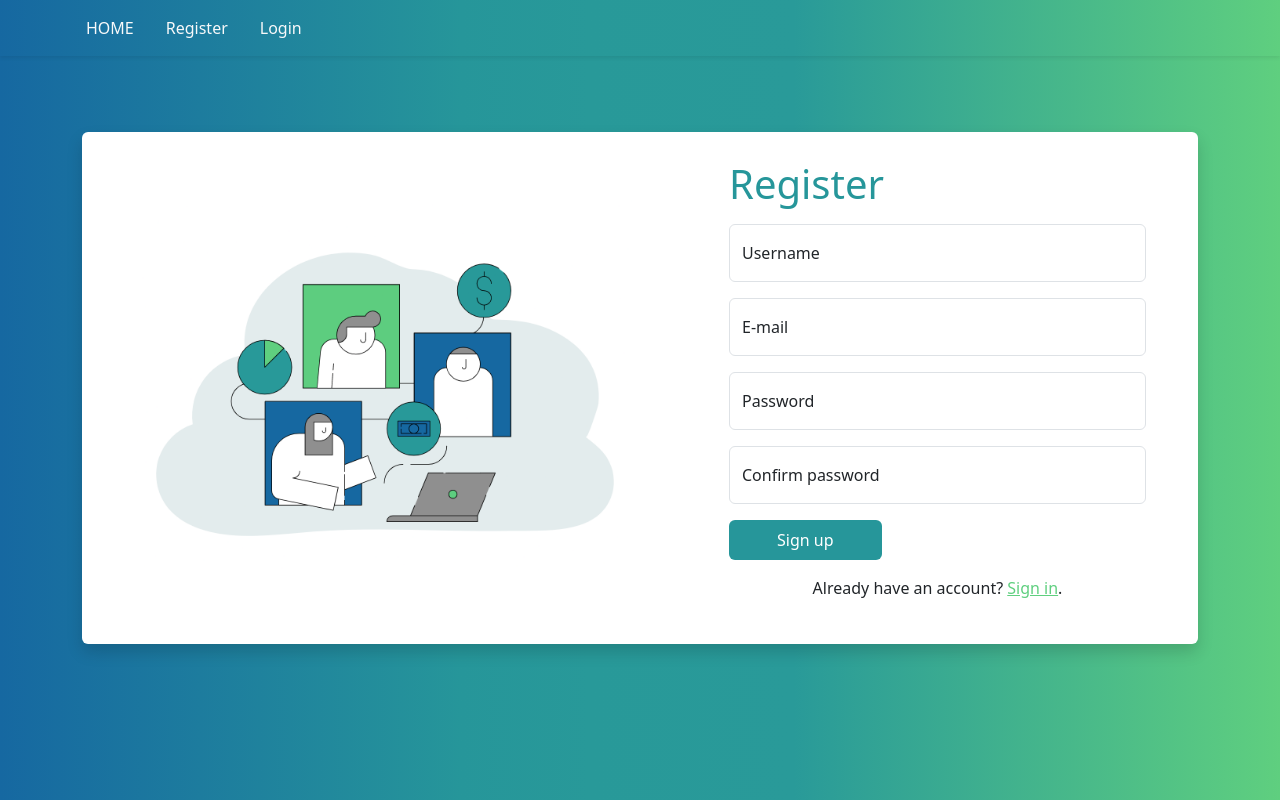
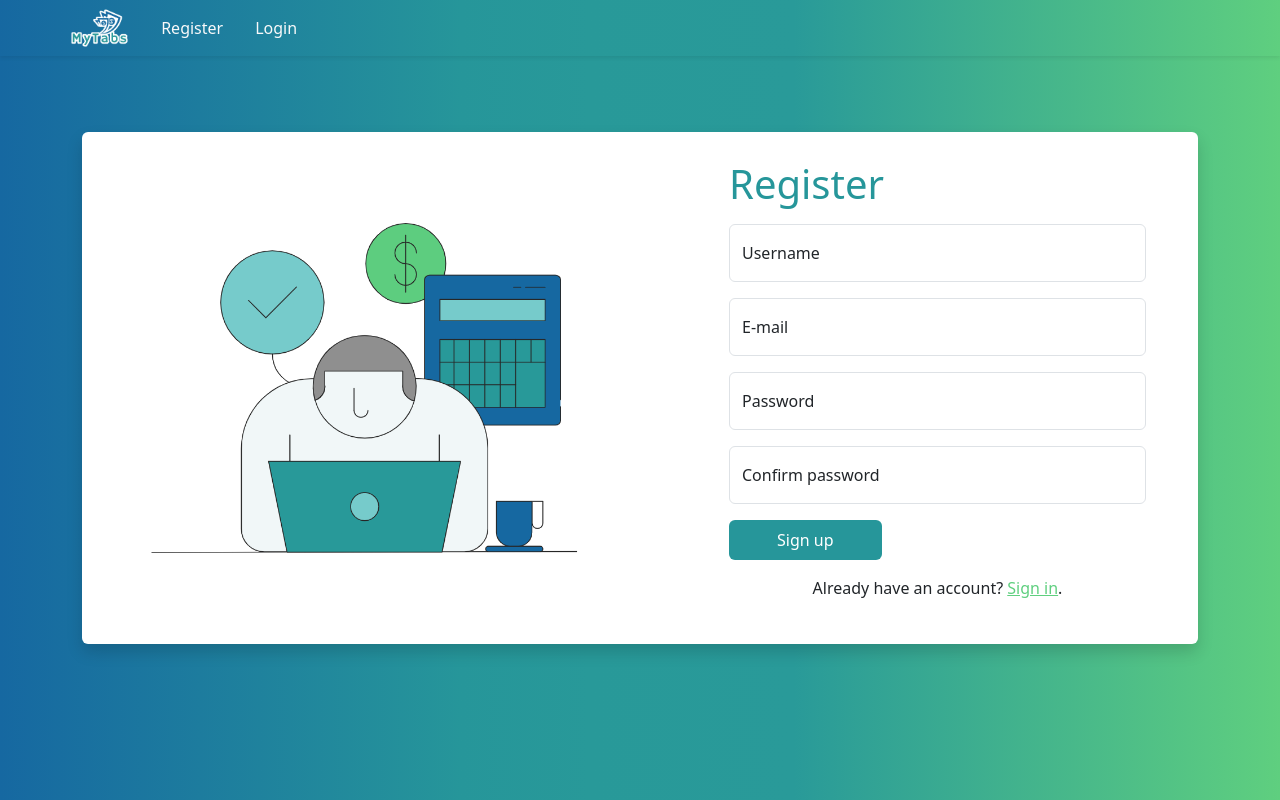
Before and after one commit to j-e-kroczek/myTabs, a Django app: page /register/ in a window 1280 px wide. Run offline with Django 4.2, Linux system fonts and the light colour scheme.

Commit message:
Added logo and change images

```diff
--- a/myTabs/tab/templates/home.html
+++ b/myTabs/tab/templates/home.html
@@ -27,7 +27,9 @@
       <div class="container-lg p-0">
         <ul class="nav">
           <li class="nav-item">
-            <a class="nav-link link-light link-hover" href="/">HOME</a>
+            <a class="navbar-brand" href="/">
+              <img src="/static/images/logo-nav.png" alt="logo" height="40px" />
+            </a>
           </li>
           {% if user.is_authenticated %}
           <li class="nav-item">
--- a/myTabs/user/templates/register.html
+++ b/myTabs/user/templates/register.html
@@ -8,7 +8,7 @@
     class="row row-2 bg-white align-items-center shadow rounded-2 mb-lg-4 px-5 py-4"
   >
     <div class="p-lg-1 p-5 col-lg-6 col-12 text-center d-lg-inline d-none">
-      <img src="/static/images/login.png" alt="Login" class="img-fluid" />
+      <img src="/static/images/register.png" alt="Register" class="img-fluid" />
     </div>
     <div class="p-1 col-lg-5 col-12 ms-auto">
       {% if messages %} {% for message in messages %}
```
Also changed, not shown: myTabs/static/images/login.png, myTabs/static/images/logo (1).png (added), myTabs/static/images/logo-nav.png (added), myTabs/static/images/logo.png (added), myTabs/static/images/register.png (added).
